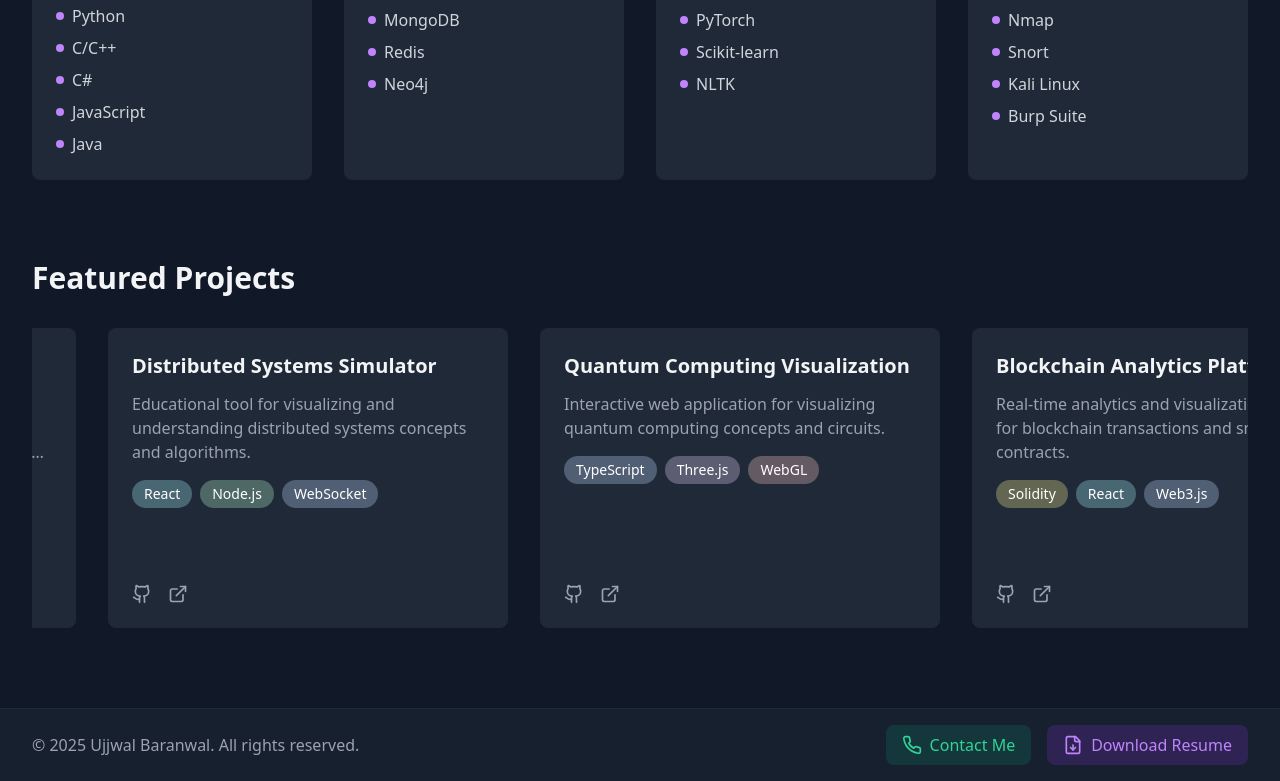
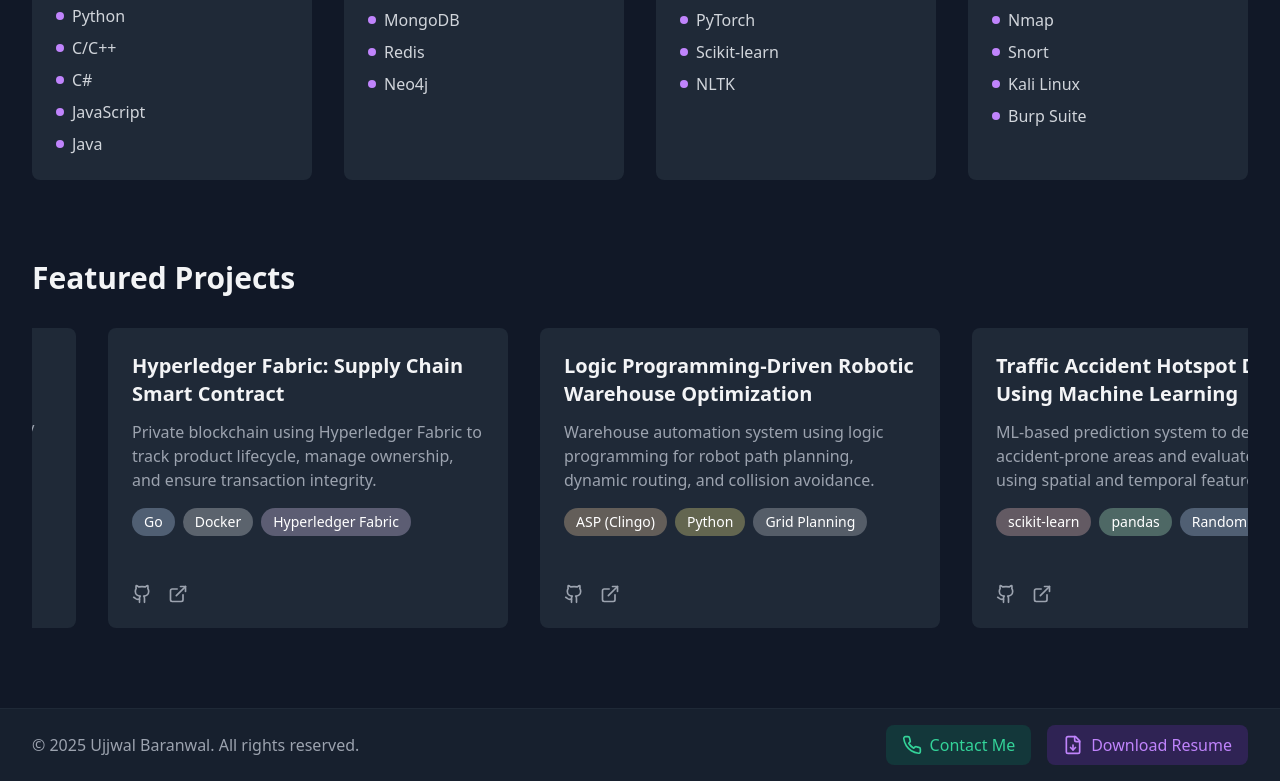
Before and after one commit to PipKcK/Portfolio-Website, a React (Vite) app: page / in a window 1280 px wide. Shown: the part 1372-2153 px from the top of the page. Built offline with nearby package versions, Linux system fonts and the light colour scheme.

Commit message:
updated featured projects

```diff
--- a/src/pages/Home.tsx
+++ b/src/pages/Home.tsx
@@ -4,38 +4,61 @@ import { Link } from 'react-router-dom';
 
 const projects = [
   {
-    title: 'AI-Powered Code Assistant',
-    description: 'A machine learning model that helps developers write better code through intelligent suggestions and automated code review.',
-    tech: ['Python', 'TensorFlow', 'FastAPI'],
-    github: 'https://github.com',
-    live: 'https://example.com',
-    techColors: ['bg-blue-200/30', 'bg-orange-200/30', 'bg-green-200/30']
+    title: 'Blockchain Chain of Custody',
+    description: 'Blockchain-based system to track evidence lifecycle, enhancing traceability and integrity in forensic investigations.',
+    tech: ['Solidity', 'Ethereum', 'web3.js'],
+    github: 'https://github.com/PipKcK/Blockchain-Chain-of-Custody',
+    live: '',
+    techColors: ['bg-yellow-200/30', 'bg-indigo-200/30', 'bg-green-200/30'],
+    topic: 'Blockchain, Chain of Custody, Identity Management'
   },
   {
-    title: 'Distributed Systems Simulator',
-    description: 'Educational tool for visualizing and understanding distributed systems concepts and algorithms.',
-    tech: ['React', 'Node.js', 'WebSocket'],
-    github: 'https://github.com',
-    live: 'https://example.com',
-    techColors: ['bg-cyan-200/30', 'bg-green-200/30', 'bg-blue-200/30']
+    title: 'Hyperledger Fabric: Supply Chain Smart Contract',
+    description: 'Private blockchain using Hyperledger Fabric to track product lifecycle, manage ownership, and ensure transaction integrity.',
+    tech: ['Go', 'Docker', 'Hyperledger Fabric'],
+    github: 'https://github.com/PipKcK/Hyperledger-Fabric-Supply-Chain-Smart-Contract',
+    live: '',
+    techColors: ['bg-blue-200/30', 'bg-gray-200/30', 'bg-purple-200/30'],
+    topic: 'Blockchain, Smart Contracts, Supply Chain'
   },
   {
-    title: 'Quantum Computing Visualization',
-    description: 'Interactive web application for visualizing quantum computing concepts and circuits.',
-    tech: ['TypeScript', 'Three.js', 'WebGL'],
-    github: 'https://github.com',
-    live: 'https://example.com',
-    techColors: ['bg-blue-200/30', 'bg-purple-200/30', 'bg-red-200/30']
+    title: 'Logic Programming-Driven Robotic Warehouse Optimization',
+    description: 'Warehouse automation system using logic programming for robot path planning, dynamic routing, and collision avoidance.',
+    tech: ['ASP (Clingo)', 'Python', 'Grid Planning'],
+    github: 'https://github.com/PipKcK/Automated-Warehouse-Scenario',
+    live: '',
+    techColors: ['bg-orange-200/30', 'bg-yellow-200/30', 'bg-gray-300/30'],
+    topic: 'Robotics, Logic Programming, Warehouse Automation'
   },
   {
-    title: 'Blockchain Analytics Platform',
-    description: 'Real-time analytics and visualization platform for blockchain transactions and smart contracts.',
-    tech: ['Solidity', 'React', 'Web3.js'],
-    github: 'https://github.com',
-    live: 'https://example.com',
-    techColors: ['bg-yellow-200/30', 'bg-cyan-200/30', 'bg-blue-200/30']
+    title: 'Traffic Accident Hotspot Detection Using Machine Learning',
+    description: 'ML-based prediction system to detect accident-prone areas and evaluate severity using spatial and temporal features.',
+    tech: ['scikit-learn', 'pandas', 'Random Forest'],
+    github: 'https://github.com/PipKcK/Traffic-Accident-Hotspot-Detection',
+    live: '',
+    techColors: ['bg-red-200/30', 'bg-green-200/30', 'bg-blue-200/30'],
+    topic: 'Machine Learning, Data Analysis, Model Evaluation'
+  },
+  {
+    title: 'Context-Aware Health Monitoring App',
+    description: 'Android app that tracks heart and respiratory rates using smartphone sensors and user feedback for health insights.',
+    tech: ['Android Studio', 'Java', 'Sensor APIs'],
+    github: 'https://github.com/PipKcK/Context-Monitoring-App?tab=readme-ov-file',
+    live: '',
+    techColors: ['bg-purple-200/30', 'bg-orange-200/30', 'bg-pink-200/30'],
+    topic: 'Mobile App Development, Data Management, Data Collection'
+  },
+  {
+    title: 'Distributed Media Streaming Analytics Dashboard',
+    description: 'Streaming analytics dashboard with distributed data processing and content trend visualization using simulated datasets.',
+    tech: ['Flask', 'CockroachDB', 'Streamlit'],
+    github: 'https://github.com/PipKcK/streaming-data-simulation',
+    live: '',
+    techColors: ['bg-green-200/30', 'bg-yellow-200/30', 'bg-cyan-200/30'],
+    topic: 'Data Analytics, Distributed Systems, Data Visualization'
   }
-];
+]
+;
 
 const skills = [
   {
```
Also changed, not shown: assets/blog-images/ai-in-software-development-img.avif (added).
